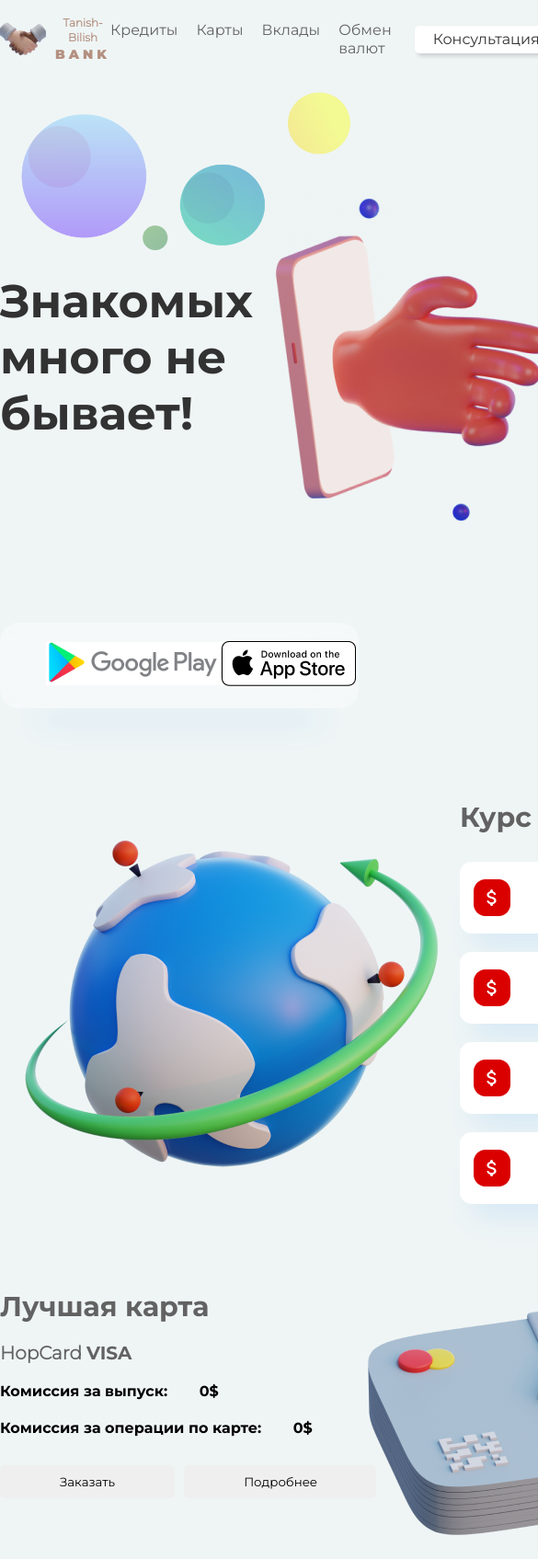
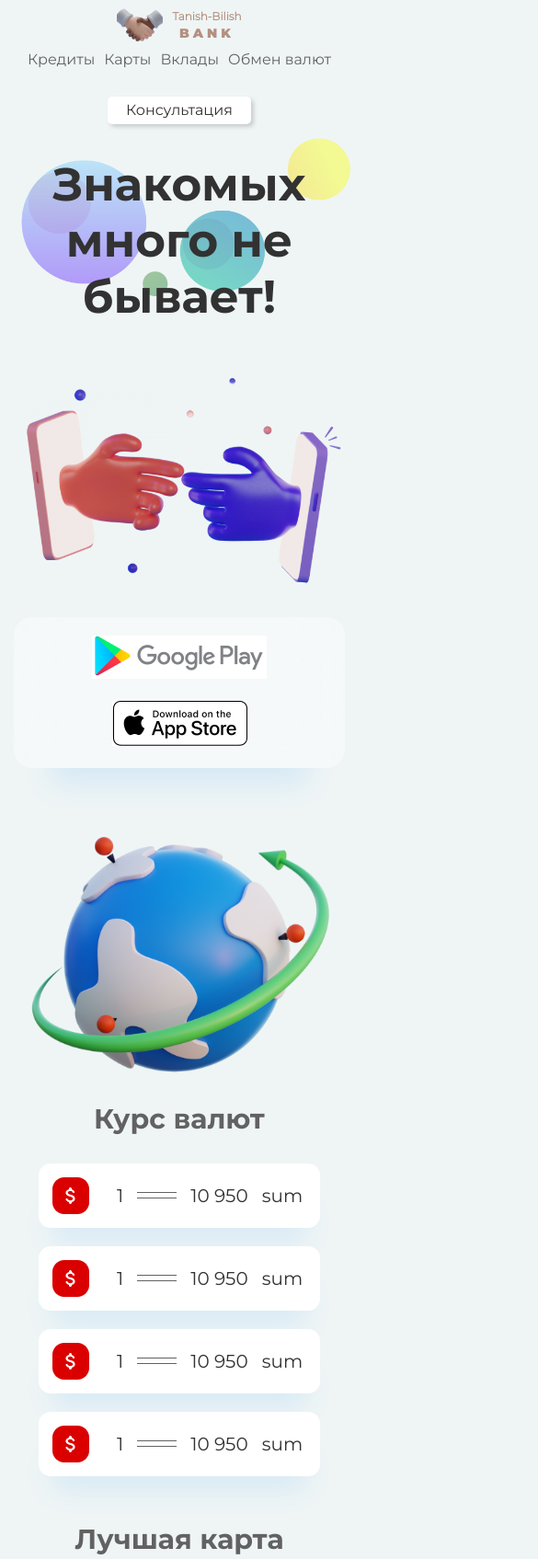
Before and after one commit to Kasper001/BANKk, a plain HTML site: page index.html in a window 390 px wide. Shown: the top 1695 px of the page at 92% size, 585 px wide, since content can reach past the window. Drawn offline with Linux system fonts and the light colour scheme.

Commit message:
added-media

```diff
--- a/index.html
+++ b/index.html
@@ -5,8 +5,12 @@
     <meta name="viewport" content="width=
     , initial-scale=1.0">
     <title>Document</title>
+
     <link rel="stylesheet" href="styles/fonts.css">
     <link rel="stylesheet" href="styles/styles.css">
+    <link rel="stylesheet" href="styles/media.css">
+
+
 </head>
 <body>
     <header class="header">
--- /dev/null
+++ b/styles/media.css
@@ -0,0 +1,45 @@
+
+@media (max-width: 800px) {
+    .nav__content {
+        flex-direction: column;
+        justify-content: space-evenly;
+    }
+
+    .nav__content-right {
+        flex-direction: column;
+        gap: 30px;
+    }
+
+    .main__intro-img {
+        width: 100%;
+    }
+
+    .main__bottom {
+        flex-direction: column;
+
+    }
+}
+
+@media (max-width: 550px) {
+    .main__credit-img {
+        width: 100%;
+    }
+
+    .main__course-img {
+        width: 100%;
+    }
+
+    .main__intro-app {
+        display: flex;
+        flex-direction: column;
+        gap: 20px;
+    }
+
+    .nav__content-list {
+        gap: 10px;
+    }
+    .main__course-box {
+        align-items: center;
+        justify-content: center;
+    }
+}
--- a/styles/styles.css
+++ b/styles/styles.css
@@ -19,7 +19,7 @@ ul {
 
 .container {
     margin: 0 auto;
-    padding: 15px 0;
+    padding: 0 15px;
     max-width: 1320px;
     width: 100%;
 }
@@ -551,3 +551,53 @@ ul {
     margin-bottom: 20px;
 
 }
+
+@media (max-width:1200px){
+    .main__course {
+        flex-direction: column;
+        gap: 30px;
+
+    }
+
+    .main__course-right {
+        align-items: center;
+
+    }
+
+    .main__credit {
+        flex-direction: column;
+        align-items: center;
+        gap: 30px;
+    }
+
+    .main__credit-left {
+       align-items: center;
+    }
+
+    .main__intro-content {
+        flex-direction: column;
+        justify-content: space-evenly;
+    }
+    .main__intro-title{
+        text-align: center;
+        padding-bottom: 20px;
+
+    }
+
+
+
+    .main__offer-box {
+        flex-direction: column;
+        gap: 20px;
+        align-items: center;
+
+    }
+
+    .main__mobile-box {
+        flex-direction: column;
+        align-items: center;
+        gap: 30px;
+    }
+
+
+}
```
